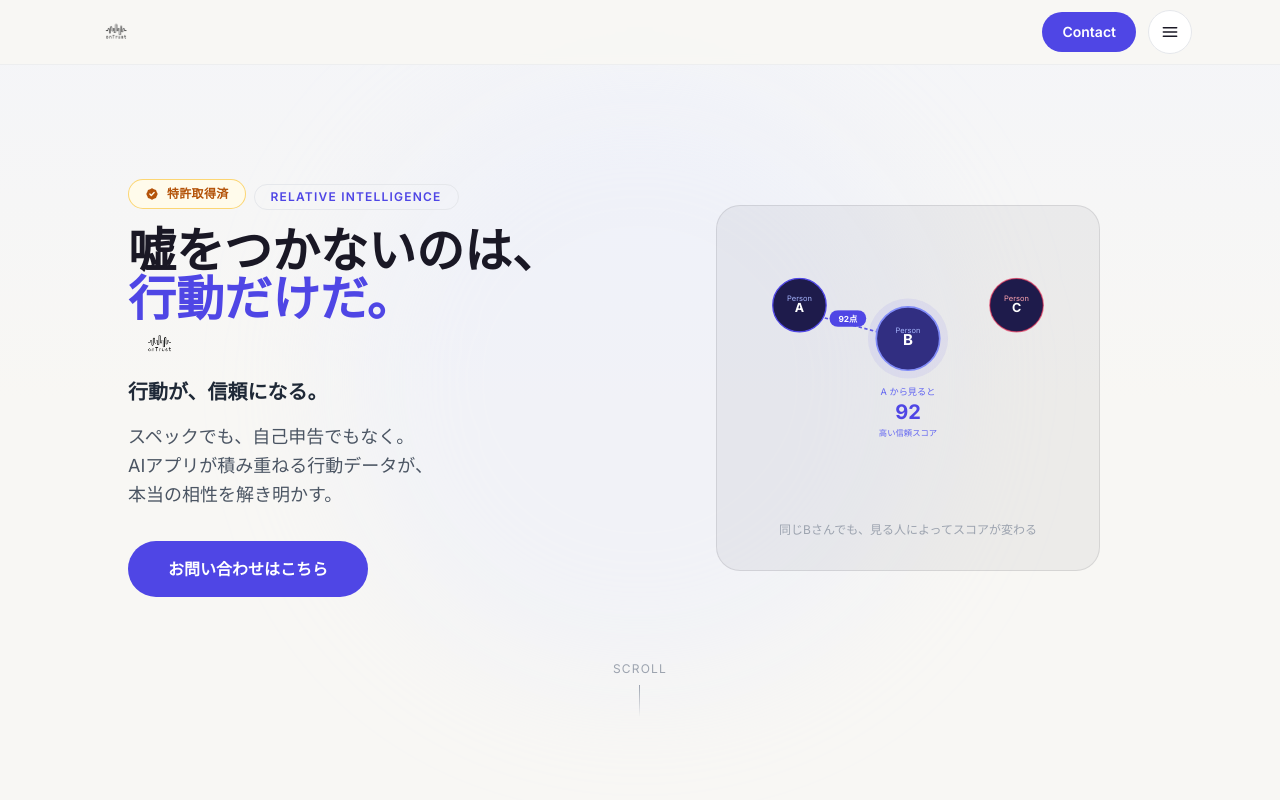
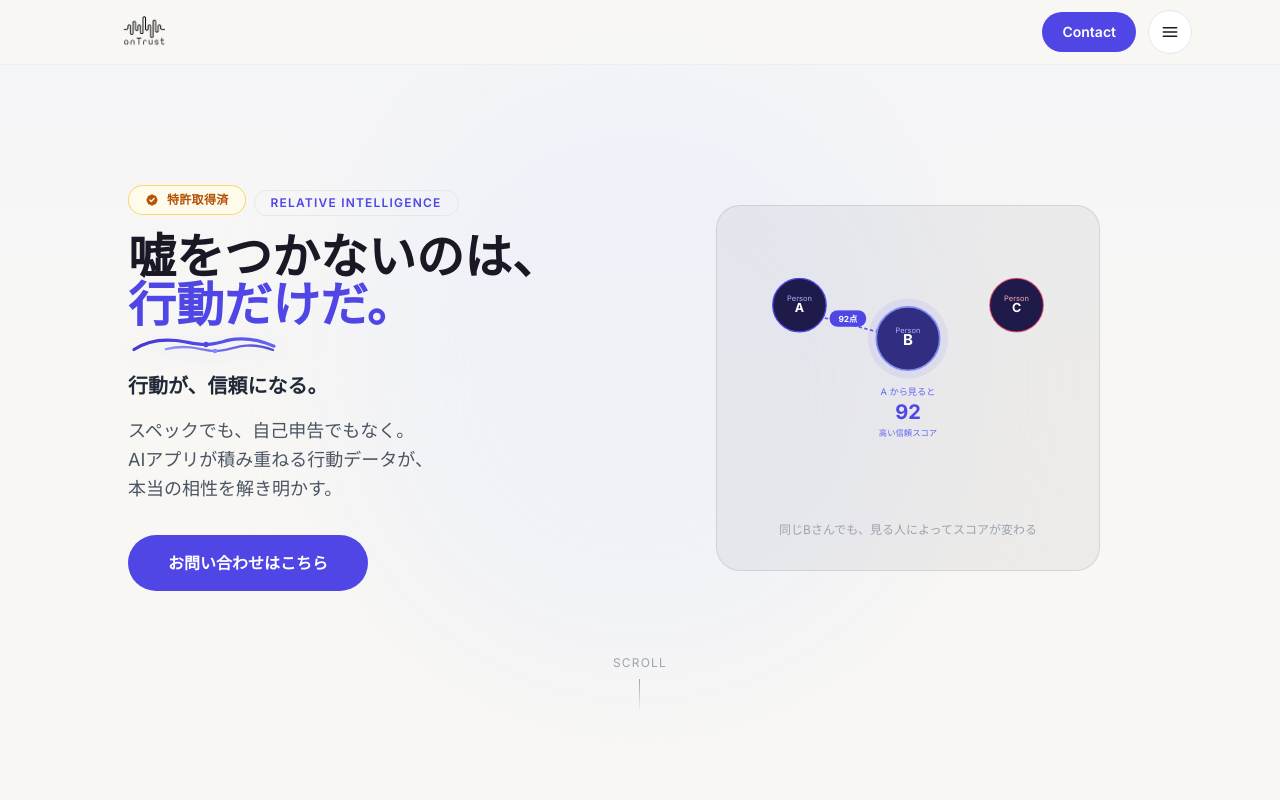
Before and after one commit to Rio2Ryo/ontrust-hp, a Next.js app: page / in a window 1280 px wide. Shown: the top 800 px of the page. Built offline with nearby package versions, Linux system fonts and the light colour scheme.

Commit message:
fix: restore hero mark and enlarge header logo with tighter crop

```diff
--- a/src/components/Hero.tsx
+++ b/src/components/Hero.tsx
@@ -1,4 +1,5 @@
 import RelativeGraph from "./RelativeGraph";
+import OnTrustMark from "./OnTrustMark";
 
 export default function Hero() {
   return (
@@ -24,9 +25,7 @@ export default function Hero() {
             嘘をつかないのは、<br />
             <span className="text-trust-600">行動だけだ。</span>
           </h1>
-          <div className="flex justify-center md:justify-start mb-4 -mt-1">
-            <img src="/ontrust-logo.png" alt="株式会社onTrust ロゴ" className="h-8 md:h-9 w-auto object-contain" />
-          </div>
+          <OnTrustMark />
           <p className="text-gray-800 text-xl font-semibold mb-4">行動が、信頼になる。</p>
           <p className="text-gray-600 text-lg leading-relaxed mb-8 max-w-md">
             スペックでも、自己申告でもなく。<br />
--- a/src/components/NavBar.tsx
+++ b/src/components/NavBar.tsx
@@ -16,8 +16,12 @@ export default function NavBar() {
   return (
     <header className="fixed top-0 left-0 right-0 z-50 bg-cream/85 backdrop-blur-sm border-b border-gray-200/60">
       <div className="max-w-6xl mx-auto px-4 sm:px-6 h-16 flex items-center justify-between gap-4">
-        <a href="#top" className="flex items-center">
-          <img src="/ontrust-logo.png" alt="株式会社onTrust" className="h-8 w-auto object-contain" />
+        <a href="#top" className="flex items-center h-10 w-[150px] overflow-hidden">
+          <img
+            src="/ontrust-logo.png"
+            alt="株式会社onTrust"
+            className="h-16 w-auto max-w-none object-cover object-left"
+          />
         </a>
 
         <div className="flex items-center gap-3">
```
